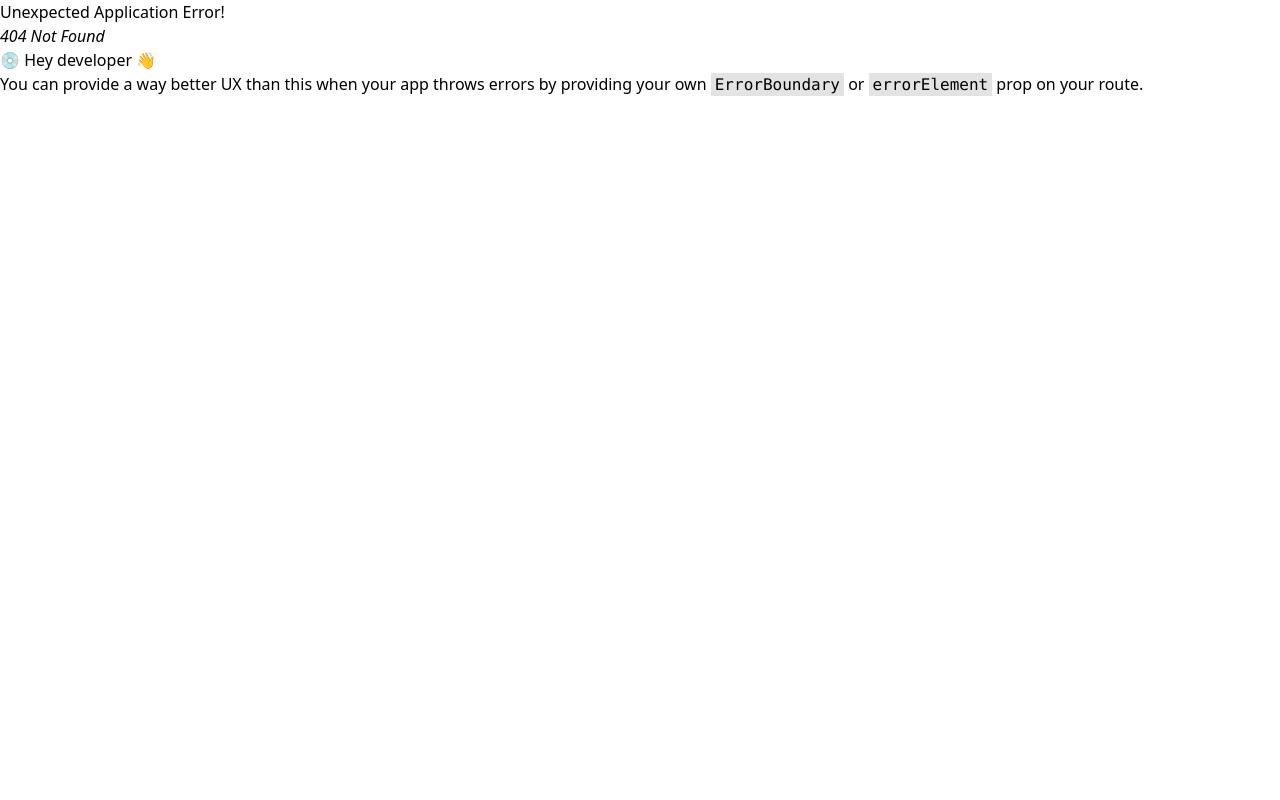
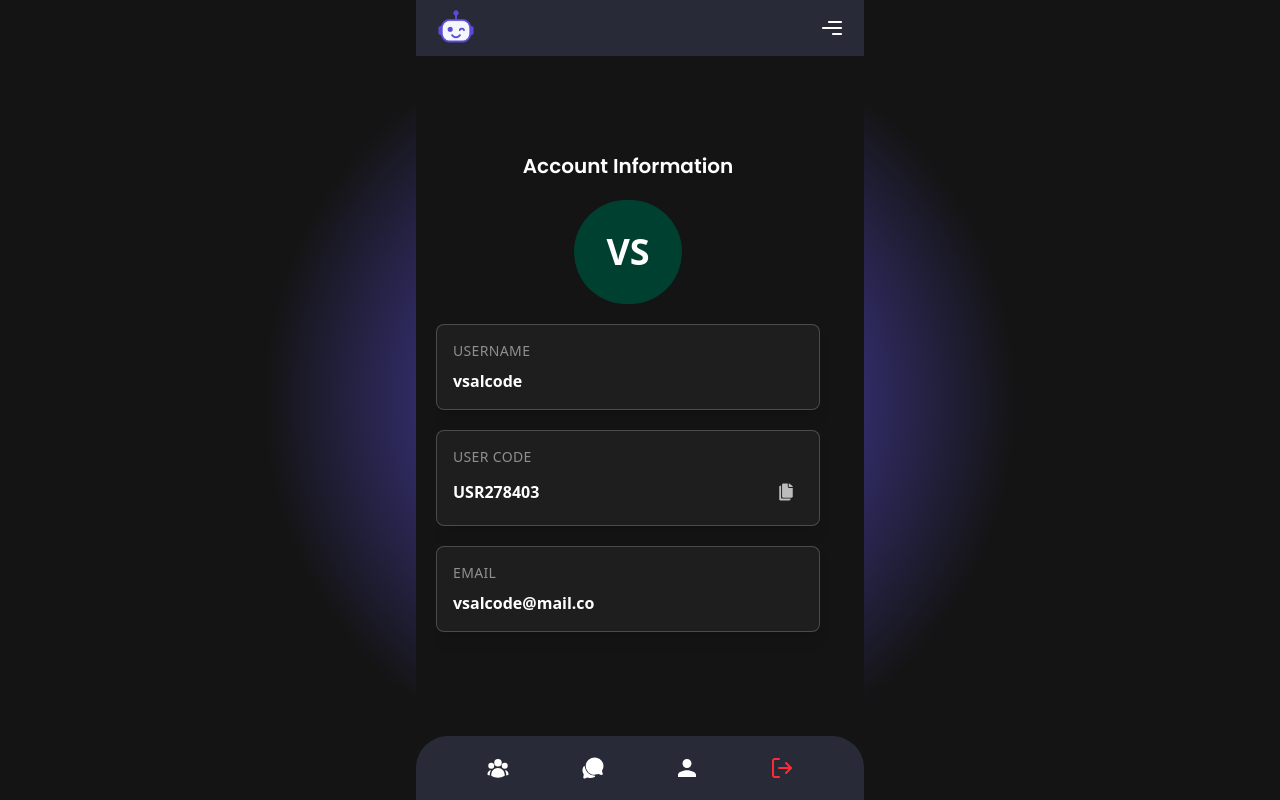
Before and after one commit to VsalCode/nongtalk-app, a React (Vite) app: page /profile in a window 1280 px wide. Before the commit this address had no page. Built offline with nearby package versions, Linux system fonts and the light colour scheme.

Commit message:
feat(pages): add ProfilePage to display user logged in profile and set up its route

```diff
--- a/src/App.tsx
+++ b/src/App.tsx
@@ -4,6 +4,7 @@ import LoginPage from "./pages/LoginPage"
 import AddFriendPage from "./pages/AddFriendPage"
 import ChatAppLayout from "./layout/ChatAppLayout"
 import FriendsListPage from "./pages/FriendsListPage"
+import ProfilePage from "./pages/ProfilePage"
 
 const router = createBrowserRouter([
   {
@@ -25,6 +26,10 @@ const router = createBrowserRouter([
       {
         path: "/friends",
         element: <FriendsListPage/>
+      },
+      {
+        path: "/profile",
+        element: <ProfilePage/>
       }
     ]
   }
--- /dev/null
+++ b/src/pages/ProfilePage.tsx
@@ -0,0 +1,37 @@
+import ProfileSection from "../components/common/ProfileSection"
+
+const ProfilePage = () => {
+  const handleCopyUserCode = async () => {
+    try {
+      await navigator.clipboard.writeText("USR278403")
+      alert("User code copied to clipboard!")
+    } catch (err) {
+      alert(err)
+    }
+  }
+
+  return (
+    <>
+      <section className="flex flex-col justify-center items-center flex-1 gap-5 w-full max-w-sm" >
+        <h1 className="font-semibold text-xl font-poppins" >Account Information</h1>
+        <div className="p-8 bg-[#004030] text-white text-4xl font-bold rounded-full" >VS</div>
+        <ProfileSection
+        label="Username"
+        value="vsalcode"
+        />
+        <ProfileSection
+        label="User Code"
+        value="USR278403"
+        showCopyButton={true}
+        onCopy={handleCopyUserCode}
+        />
+        <ProfileSection
+        label="Email"
+        value="vsalcode@mail.co"
+        />
+      </section>
+    </>
+  )
+}
+
+export default ProfilePage
```
